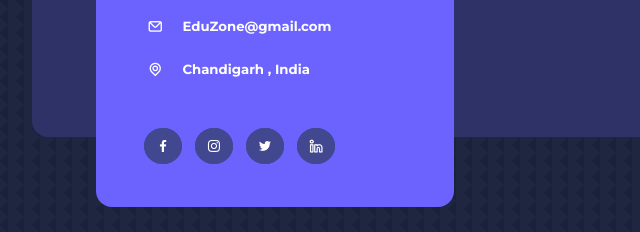
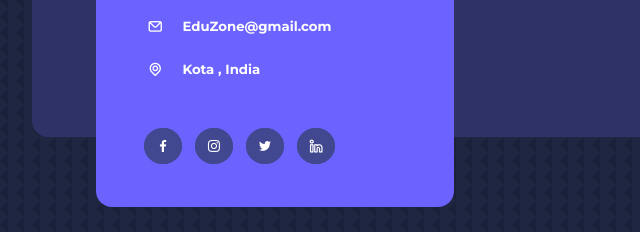
Before and after one commit to vikashprajapat-9/Education-Website, a plain HTML site: page contact.html in a window 1280 px wide. Shown: the part 551-783 px from the top of the page, 96-736 px from the left. Drawn offline with nearby package versions, Linux system fonts and the light colour scheme.

Commit message:
Update contact.html

```diff
--- a/contact.html
+++ b/contact.html
@@ -70,7 +70,7 @@
                         </li>
                         <li>
                             <i class="uil uil-location-point"></i>
-                            <h5>Chandigarh , India</h5>
+                            <h5>Kota , India</h5>
                         </li>
                     </ul>
                     <ul class="contact__socials">
```
